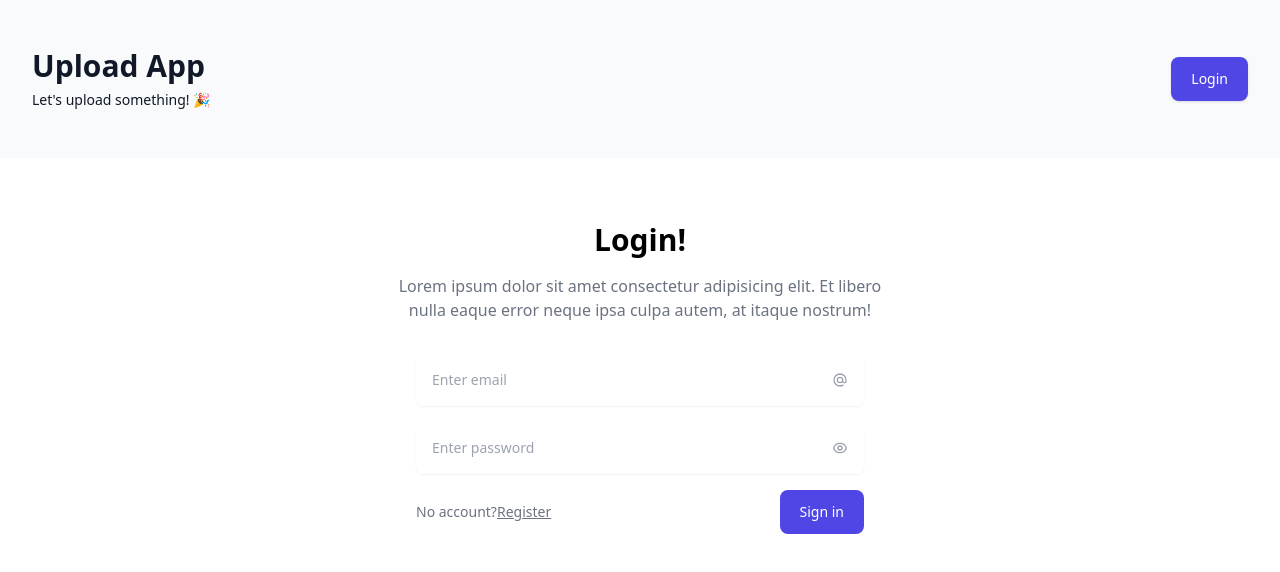
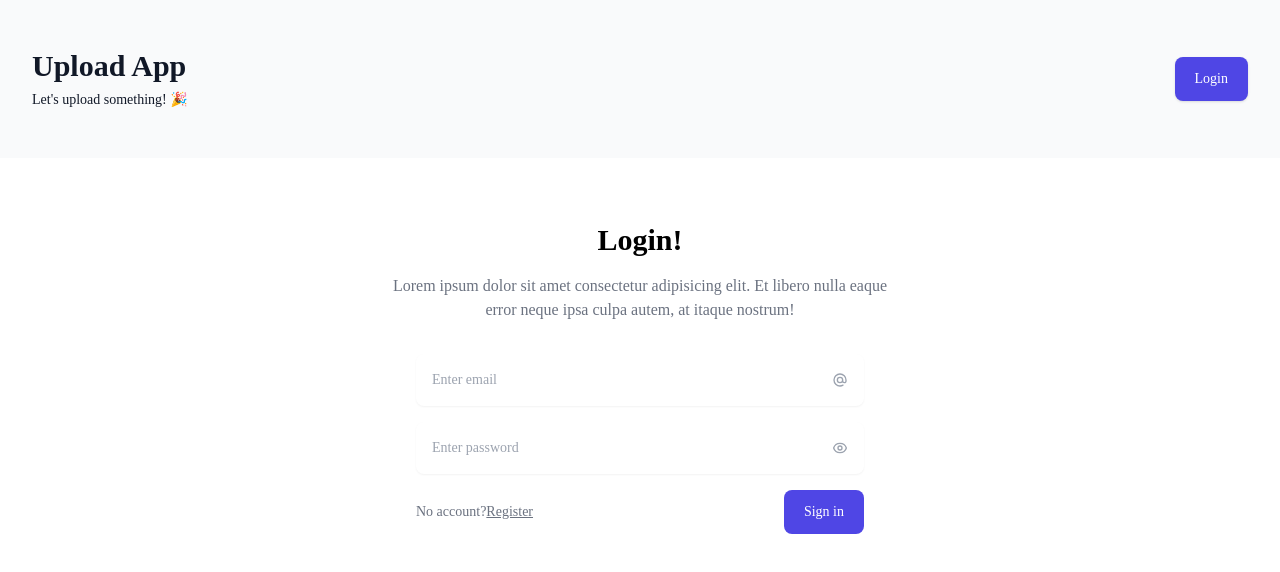
Before and after one commit to TarikSogukpinar/upload-app, a Next.js app in the folder client/: page /login in a window 1280 px wide. Shown: the top 572 px of the page. Built offline with nearby package versions, Linux system fonts and the light colour scheme; no server answers.

Commit message:
login page spinners are created

```diff
--- a/client/package.json
+++ b/client/package.json
@@ -20,7 +20,6 @@
     "react-dom": "18.2.0",
     "react-hot-toast": "^2.4.1",
     "react-icons": "^4.8.0",
-    "react-loading-icons": "^1.1.0",
     "tailwindcss": "3.3.2"
   }
 }
--- a/client/src/app/globals.css
+++ b/client/src/app/globals.css
@@ -1,6 +1,11 @@
 @tailwind base;
 @tailwind components;
 @tailwind utilities;
+@import url("https://fonts.googleapis.com/css2?family=Poppins&display=swap");
+
+body {
+  font-family: 'Poppins', 'sans-serif'
+}
 
 :root {
   --foreground-rgb: 0, 0, 0;
--- a/client/src/components/LoginPage.jsx
+++ b/client/src/components/LoginPage.jsx
@@ -6,9 +6,13 @@ import { useRouter } from "next/navigation";
 import { loginUser } from "../app/services/authServices";
 import { Toaster } from "react-hot-toast";
 import { notifySuccess, notifyError } from "@/app/utils/notifyUtils";
+import LoadingIcons from "react-loading-icons";
 
 export default function LoginPage() {
   const router = useRouter();
+
+  const [loading, setLoading] = useState(false);
+
   const [loginValues, setLoginValues] = useState({
     email: "",
     password: "",
@@ -20,6 +24,7 @@ export default function LoginPage() {
 
   const handleLoginSubmit = async (e) => {
     e.preventDefault();
+    setLoading(true);
     try {
       await loginUser(loginValues.email, loginValues.password)
         .then((res) => {
@@ -30,21 +35,36 @@ export default function LoginPage() {
           setTimeout(() => {
             router.push("/home");
             router.refresh();
-          }, 3500);
+          }, 1000);
         })
         .catch((error) => {
           console.log(error);
           notifyError(error.response.data.message);
+        })
+        .finally(() => {
+          setTimeout(() => {
+            setLoading(false);
+          }, 3000);
         });
     } catch (error) {
       console.log(error);
       notifyError(error.response.data.message);
+      setLoading(false);
     }
   };
 
   return (
     <div className="mx-auto max-w-screen-xl px-4 py-16 sm:px-6 lg:px-8">
       <Toaster />
+      {loading ? (
+        <div className="flex justify-center items-center h-fit">
+          {" "}
+
+          <div className="absolute right-1/2 bottom-1/2  transform translate-x-1/2 translate-y-1/2 ">
+            <div className="antialiased border-t-transparent border-solid animate-spin  rounded-full border-indigo-900 border-8 h-64 w-64"></div>
+          </div>
+        </div>
+      ) : (
         <div className="mx-auto max-w-lg text-center">
           <h1 className="text-2xl font-bold sm:text-3xl">Login!</h1>
 
@@ -52,11 +72,9 @@ export default function LoginPage() {
             Lorem ipsum dolor sit amet consectetur adipisicing elit. Et libero
             nulla eaque error neque ipsa culpa autem, at itaque nostrum!
           </p>
-      </div>
-
           <form
             onSubmit={handleLoginSubmit}
-        className="mx-auto mb-0 mt-8 max-w-md space-y-4"
+            className="antialiased mx-auto mb-0 mt-8 max-w-md space-y-4"
           >
             <div>
               <label htmlFor="email" className="sr-only">
@@ -71,7 +89,7 @@ export default function LoginPage() {
                   value={loginValues.email}
                   id="email"
                   required
-              className="w-full rounded-lg border-gray-200 p-4 pe-12 text-sm shadow-sm"
+                  className="antialiased w-full rounded-lg border-gray-200 p-4 pe-12 text-sm shadow-sm"
                   placeholder="Enter email"
                 />
 
@@ -107,7 +125,7 @@ export default function LoginPage() {
                   value={loginValues.password}
                   id="password"
                   required
-              className="w-full rounded-lg border-gray-200 p-4 pe-12 text-sm shadow-sm"
+                  className="antialiased w-full rounded-lg border-gray-200 p-4 pe-12 text-sm shadow-sm"
                   placeholder="Enter password"
                 />
 
@@ -137,21 +155,23 @@ export default function LoginPage() {
             </div>
 
             <div className="flex items-center justify-between">
-          <p href={"/register"} className="text-sm text-gray-500">
+              <p href={"/register"} className="antialiased text-sm text-gray-500">
                 No account?
-            <Link className="underline" href={"/register"}>
+                <Link className="antialiased underline" href={"/register"}>
                   Register
                 </Link>
               </p>
 
               <button
                 type="submit"
-            className="inline-block rounded-lg bg-indigo-600  px-5 py-3 text-sm font-medium text-white"
+                className="antialiased inline-block rounded-lg bg-indigo-600  px-5 py-3 text-sm font-medium text-white"
               >
                 Sign in
               </button>
             </div>
           </form>
         </div>
+      )}
+    </div>
   );
 }
--- a/client/src/components/ModalElements/UpdatePasswordSection.jsx
+++ b/client/src/components/ModalElements/UpdatePasswordSection.jsx
@@ -93,7 +93,7 @@ export default function UpdatePasswordSection() {
             </div>
             <button
               type="submit"
-              className="antialiased inline-block rounded-lg bg-indigo-900 px-5 py-3 text-sm font-medium text-white justify-end"
+              className="antialiased inline-block rounded-lg bg-indigo-900 px-5 py-3  text-sm font-medium text-white justify-end"
             >
               Update
             </button>
--- a/client/src/components/NavbarElements/NavbarLoginButton.jsx
+++ b/client/src/components/NavbarElements/NavbarLoginButton.jsx
@@ -1,4 +1,4 @@
-"use client"
+"use client";
 import React from "react";
 import Link from "next/link";
 
--- a/client/src/components/NavbarElements/NavbarLogoutButton.jsx
+++ b/client/src/components/NavbarElements/NavbarLogoutButton.jsx
@@ -19,7 +19,7 @@ export default function NavbarLogoutButton() {
           setTimeout(() => {
             router.push("/");
             router.refresh();
-          }, 3500);
+          }, 1000);
         })
         .catch((error) => {
           console.log(error);
--- a/client/tailwind.config.js
+++ b/client/tailwind.config.js
@@ -1,18 +1,30 @@
 /** @type {import('tailwindcss').Config} */
 module.exports = {
   content: [
-    './src/pages/**/*.{js,ts,jsx,tsx,mdx}',
-    './src/components/**/*.{js,ts,jsx,tsx,mdx}',
-    './src/app/**/*.{js,ts,jsx,tsx,mdx}',
+    "./src/pages/**/*.{js,ts,jsx,tsx,mdx}",
+    "./src/components/**/*.{js,ts,jsx,tsx,mdx}",
+    "./src/app/**/*.{js,ts,jsx,tsx,mdx}",
   ],
   theme: {
     extend: {
       backgroundImage: {
-        'gradient-radial': 'radial-gradient(var(--tw-gradient-stops))',
-        'gradient-conic':
-          'conic-gradient(from 180deg at 50% 50%, var(--tw-gradient-stops))',
+        "gradient-radial": "radial-gradient(var(--tw-gradient-stops))",
+        "gradient-conic":
+          "conic-gradient(from 180deg at 50% 50%, var(--tw-gradient-stops))",
       },
+      typohraphy: (theme) => ({
+        DEFAULT: {
+          css: {
+            body: {
+              "@apply antialiased": {},
+            },
+          },
+        },
+      }),
+      fontFamily: {
+        'poppins': ['Poppins', 'sans-serif']
+      }
     },
   },
   plugins: [],
-}
+};
```
Also changed, not shown: 1 other file (tests, documents, lock files or other folders). Lines whose indentation alone changed are shown as unchanged.
